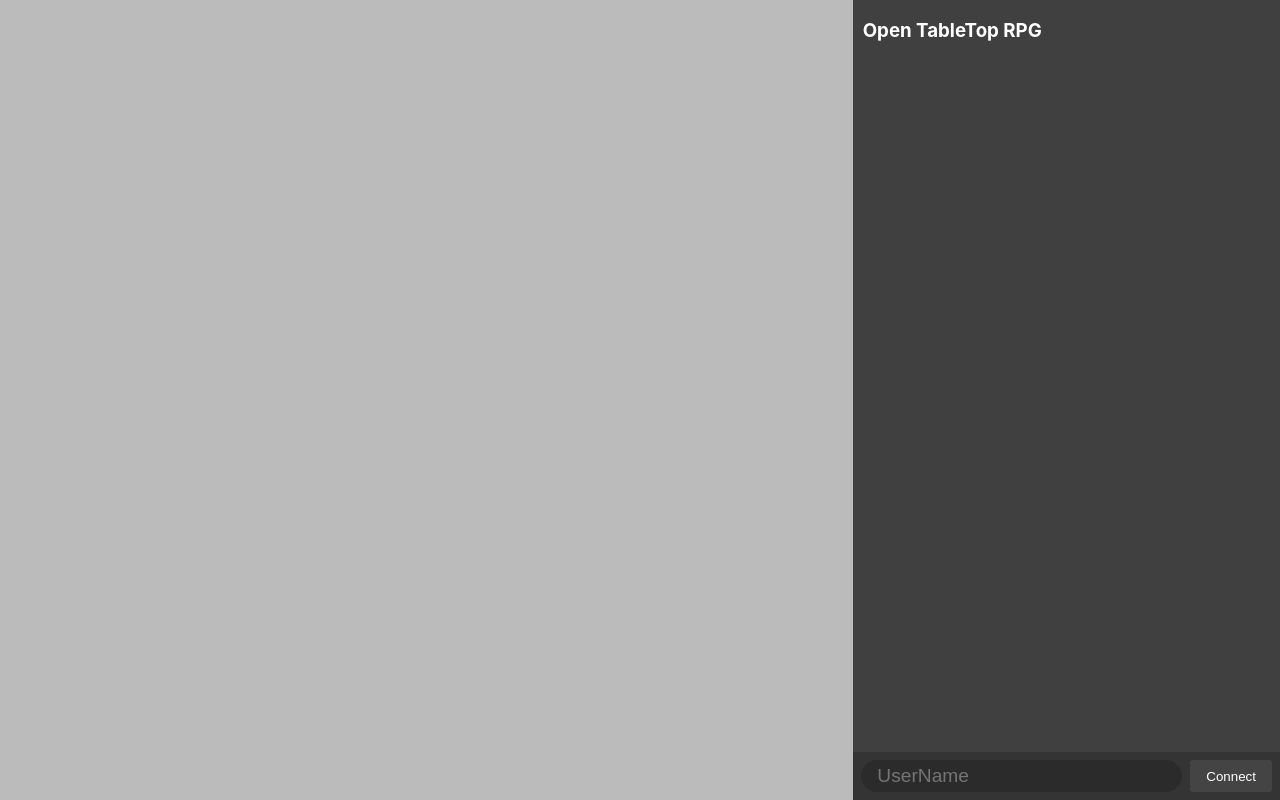
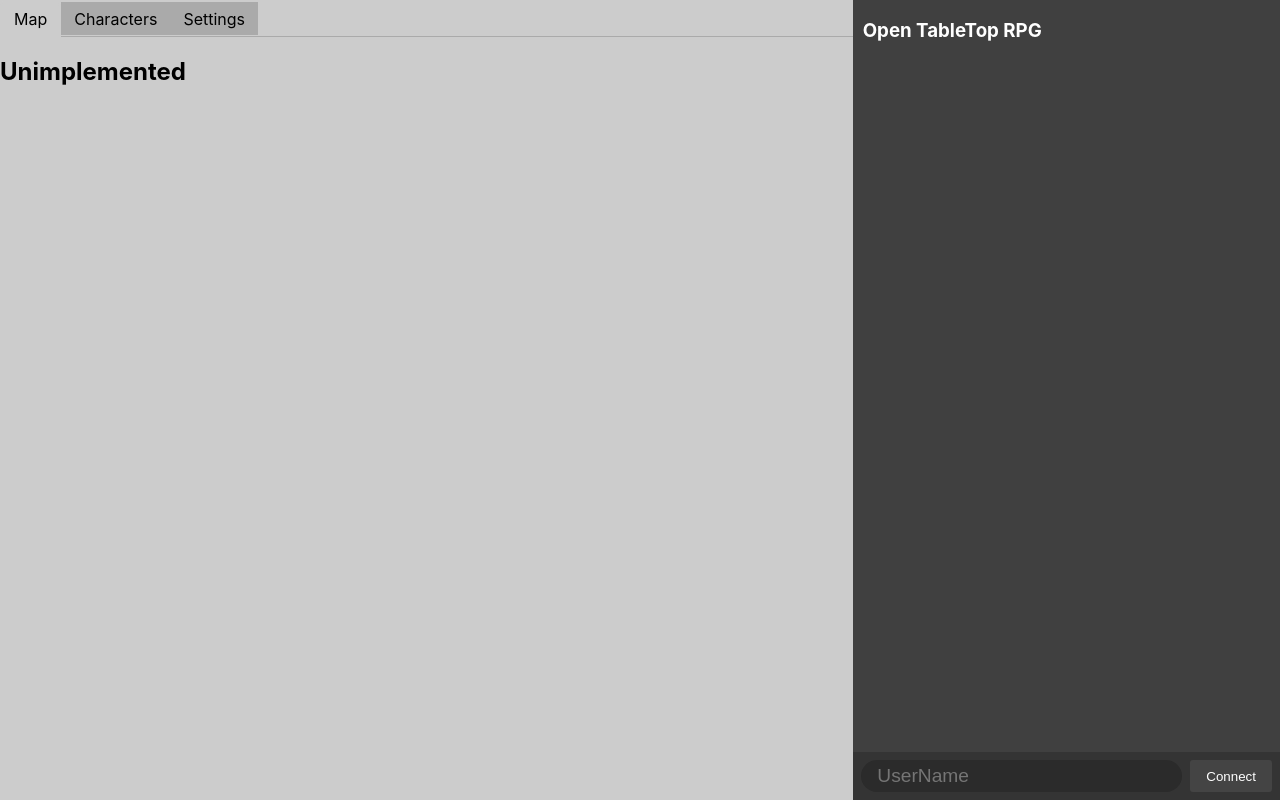
Before and after one commit to gscuster/ottr, a React (Create React App) app: page / in a window 1280 px wide. Built offline with nearby package versions, Linux system fonts and the light colour scheme.

Commit message:
Resolves #10
Replaced Canvas component in App with TabWindow

```diff
--- a/src/App.js
+++ b/src/App.js
@@ -1,6 +1,6 @@
 import './App.css';
 import React from 'react';
-import {Canvas} from './components/Canvas';
+import {TabWindow} from './components/TabWindow';
 import {GameFeed} from './components/GameFeed';
 import * as Socket from './client/Socket'
 
@@ -63,7 +63,7 @@ export default class App extends React.Component {
     const { setEditUserActive } = this;
     return (
       <div className="App">
-        <Canvas/>
+        <TabWindow/>
         <GameFeed sendMessage={Socket.sendMessage} feed={feed}
           userSelected={userSelected} selectUserName={Socket.selectUserName}
           username={username} editUserActive={editUserActive}
--- a/src/components/Canvas.css
+++ /dev/null
@@ -1,12 +0,0 @@
-.canvas {
-  background-color: #BBBBBB;
-  grid-column: 1 / 3;
-  width: 100%;
-  height: 100%;
-}
-
-@media screen and (max-width:768px){
-  .canvas {
-    display:none;
-  }
-}
--- a/src/components/Canvas.js
+++ /dev/null
@@ -1,4 +0,0 @@
-import './Canvas.css';
-
-const Canvas = (props) => <canvas className="canvas"/>;
-export {Canvas};
--- /dev/null
+++ b/src/components/TabWindow.css
@@ -0,0 +1,75 @@
+.react-tabs {
+  -webkit-tap-highlight-color: transparent;
+}
+
+.react-tabs__tab-list {
+  border-bottom: 1px solid #aaa;
+  margin: 0 0 10px;
+  padding: 0;
+}
+
+.react-tabs__tab {
+  background-color: #aaaaaa;
+  display: inline-block;
+  border: 1px solid transparent;
+  border-bottom: none;
+  bottom: -1px;
+  position: relative;
+  list-style: none;
+  padding: 6px 12px;
+  cursor: pointer;
+}
+
+.react-tabs__tab--selected {
+  background-color: inherit;
+  border: 2px solid #ccc;
+  color: black;
+  border-radius: 5px 5px 0 0;
+}
+
+.react-tabs__tab--disabled {
+  color: GrayText;
+  cursor: default;
+}
+
+.react-tabs__tab:focus {
+  box-shadow: 0 0 5px hsl(208, 99%, 50%);
+  border-color: hsl(208, 99%, 50%);
+  outline: none;
+}
+
+.react-tabs__tab:focus:after {
+  content: "";
+  position: absolute;
+  height: 5px;
+  left: -4px;
+  right: -4px;
+  bottom: -5px;
+}
+
+.react-tabs__tab-panel {
+  display: none;
+}
+
+.react-tabs__tab-panel--selected {
+  display: block;
+}
+
+
+.tabs {
+  background-color: #cccccc;
+  grid-column: 1 / 3;
+  width: 100%;
+  height: 100%;
+}
+
+.imageDiv {
+  width: 100%;
+}
+
+.image {
+  height: 100%;
+  width: 100%;
+  object-fit: contain;
+  padding: 0;
+}
--- /dev/null
+++ b/src/components/TabWindow.js
@@ -0,0 +1,24 @@
+import { Tab, Tabs, TabList, TabPanel } from 'react-tabs';
+import './TabWindow.css';
+
+export const TabWindow =  () => (
+  <Tabs className='tabs'>
+    <TabList>
+      <Tab>Map</Tab>
+      <Tab>Characters</Tab>
+      <Tab>Settings</Tab>
+    </TabList>
+
+    <TabPanel>
+      <h2>Unimplemented</h2>
+    </TabPanel>
+
+    <TabPanel>
+      <h2>Unimplemented</h2>
+    </TabPanel>
+
+    <TabPanel>
+      <h2>No settings yet</h2>
+    </TabPanel>
+  </Tabs>
+);
```
